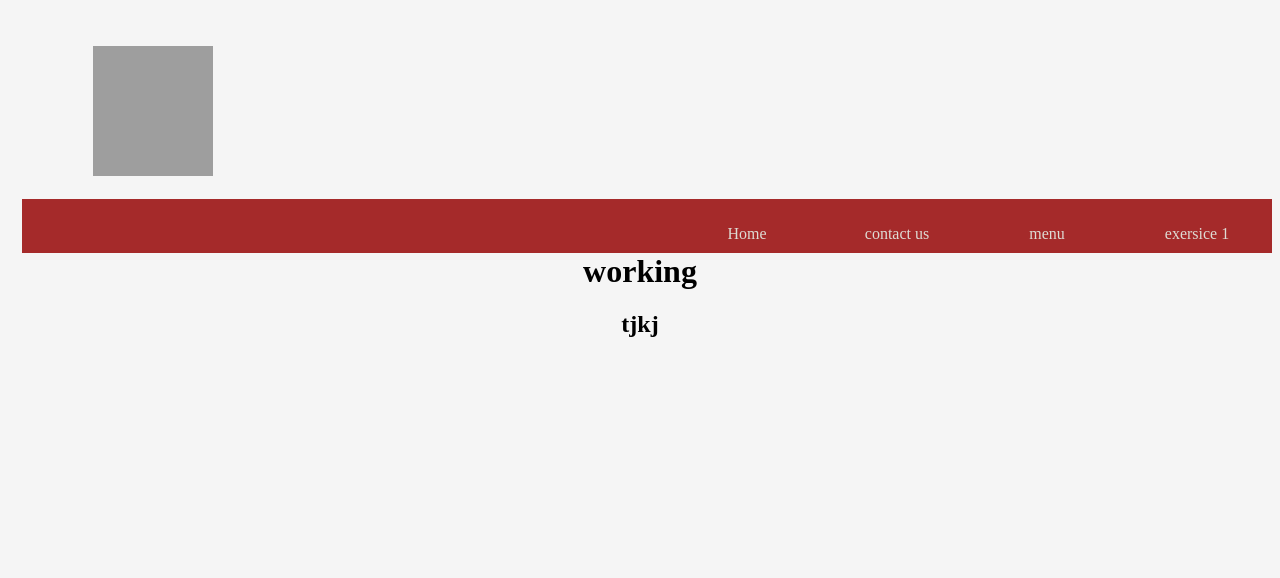
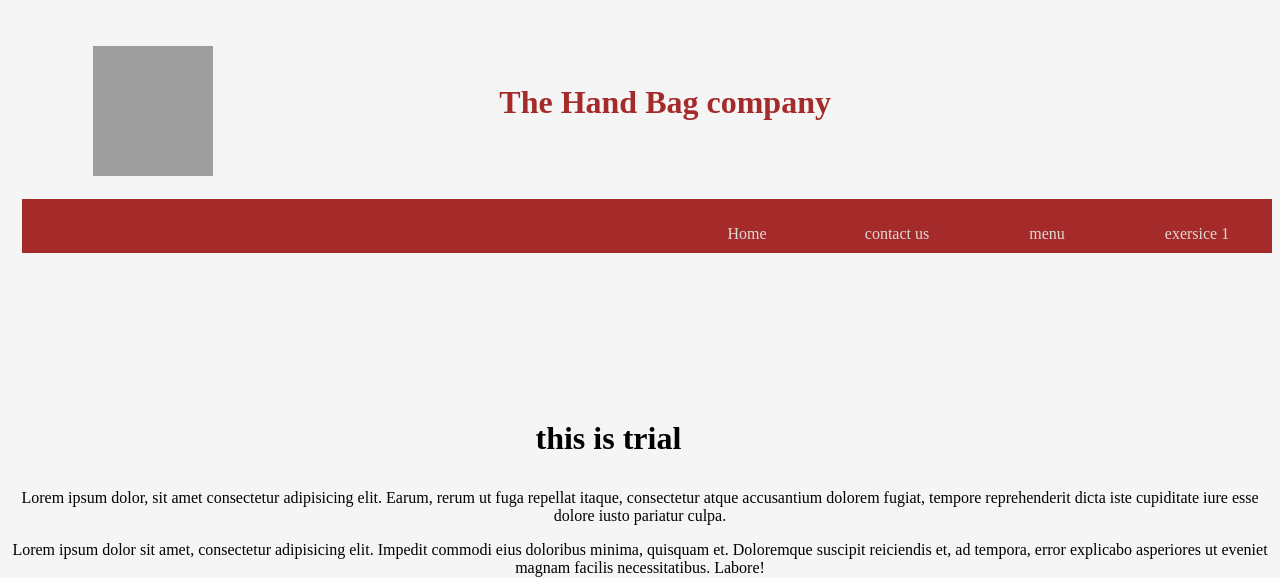
Before and after one commit to samuel636/bag, a PHP site: page / in a window 1280 px wide. Shown: the top 578 px of the page. Run offline with PHP 8.4, Linux system fonts and the light colour scheme; grey boxes are pictures that could not be loaded.

Commit message:
this is the header and footer for the assignment

```diff
--- a/header.php
+++ b/header.php
@@ -12,6 +12,7 @@
 
       <div class="row">
          <div class="col-6">
+         <h1>The Hand Bag company</h1>
 
        <img class="img-fluid float " src="log/c.jpg" alt="logooo" >
       </div>
--- a/index.php
+++ b/index.php
@@ -1,6 +1,5 @@
 <?php include "header.php" ?>
-<h1>working</h1>
-<h2>tjkj</h2>
+
 <h3>this is trial</h3>
 <p>Lorem ipsum dolor, sit amet consectetur adipisicing elit. Earum, rerum ut fuga repellat itaque, consectetur atque
     accusantium dolorem fugiat, tempore reprehenderit dicta iste cupiditate iure esse dolore iusto pariatur culpa.</p>
--- a/menu.php
+++ b/menu.php
@@ -8,4 +8,7 @@
      Lorem ipsum dolor sit amet consectetur adipisicing elit. Vel officia cupiditate ea. Excepturi illum aspernatur quasi dolor consectetu
      r iusto dolorem reprehenderit quis nihil possimus deserunt sapiente vel, similique temporibus distinctio?
 </p>
+<p>Lorem ipsum dolor sit, amet consectetur adipisicing elit. Aspernatur, iure? Laudantium
+    laboriosam ut ratione dicta, quos ullam ipsam est cumque. Enim magni tenetur, ratione
+     sequi voluptatem dolorum dicta perferendis aliquam!</p>
 <?php include "footre.php" ?>
```
